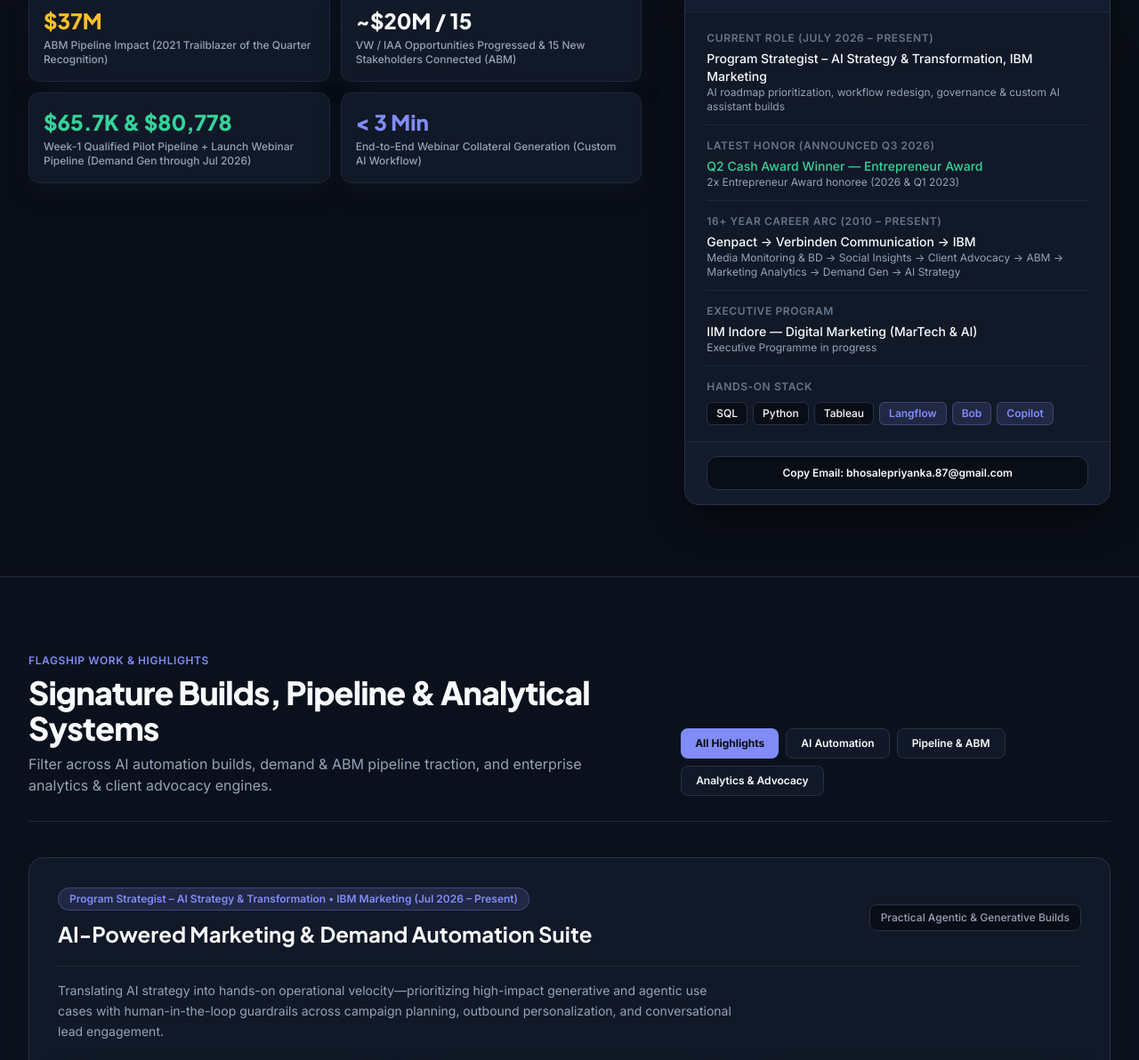
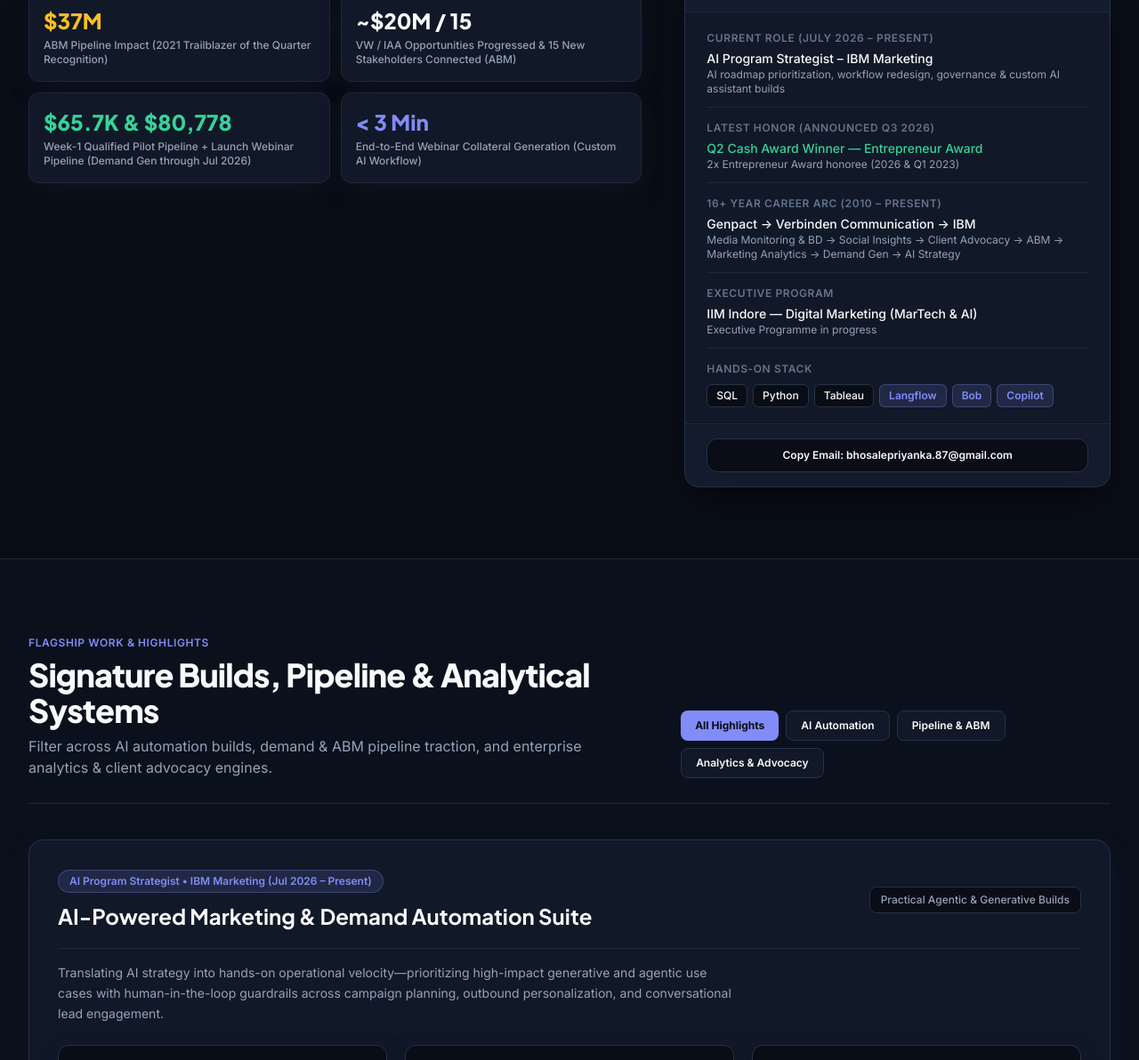
Before and after one commit to bhosalepriyanka87-ctrl/Portfolio, a plain HTML site: page index.html in a window 1280 px wide. Shown: the part 855-2047 px from the top of the page at 89% size. Drawn offline with nearby package versions, Linux system fonts and the light colour scheme.

Commit message:
Update current role title

```diff
--- a/index.html
+++ b/index.html
@@ -231,7 +231,7 @@
 <div class="divide-y divide-line px-6 py-1.5 text-sm">
 <div class="py-3">
 <span class="text-xs font-semibold uppercase tracking-wider text-subtle">Current Role (July 2026 – Present)</span>
-<p class="mt-1 font-medium text-ink">Program Strategist – AI Strategy &amp; Transformation, IBM Marketing</p>
+<p class="mt-1 font-medium text-ink">AI Program Strategist – IBM Marketing</p>
 <p class="text-xs text-muted">AI roadmap prioritization, workflow redesign, governance &amp; custom AI assistant builds</p>
 </div>
 <div class="py-3">
@@ -308,7 +308,7 @@
 <div class="flex flex-wrap items-center justify-between gap-3 border-b border-line pb-5">
 <div>
 <span class="inline-block rounded-full border border-accent/30 bg-accentSoft px-3 py-1 text-xs font-semibold text-accent">
-                  Program Strategist – AI Strategy &amp; Transformation &bull; IBM Marketing (Jul 2026 – Present)
+                  AI Program Strategist &bull; IBM Marketing (Jul 2026 – Present)
                 </span>
 <h3 class="mt-2.5 font-heading text-xl font-bold text-ink sm:text-2xl">
                   AI-Powered Marketing &amp; Demand Automation Suite
@@ -474,7 +474,7 @@
 <span class="rounded-full border border-accent/30 bg-accentSoft px-3 py-1 text-xs font-bold text-accent">July 2026 – Present</span>
 <span class="rounded-full border border-lineWarm bg-surface px-3 py-1 text-xs font-medium text-muted">IBM India Pvt. Ltd</span>
 </div>
-<h3 class="mt-2.5 font-heading text-xl font-bold text-ink">Program Strategist – AI Strategy and Transformation, IBM Marketing</h3>
+<h3 class="mt-2.5 font-heading text-xl font-bold text-ink">AI Program Strategist – IBM Marketing</h3>
 </div>
 <div class="flex items-center gap-2.5"><span class="rounded-lg border border-lineWarm bg-surface px-3 py-1.5 text-xs font-semibold text-accent">Era: AI &amp; Growth Leadership</span><span class="era-chevron flex h-8 w-8 shrink-0 items-center justify-center rounded-full border border-lineWarm text-muted transition-transform"><svg class="h-4 w-4" fill="none" stroke="currentColor" stroke-width="2" viewBox="0 0 24 24" aria-hidden="true"><path stroke-linecap="round" stroke-linejoin="round" d="M19 9l-7 7-7-7" /></svg></span></div>
 </summary>
```
